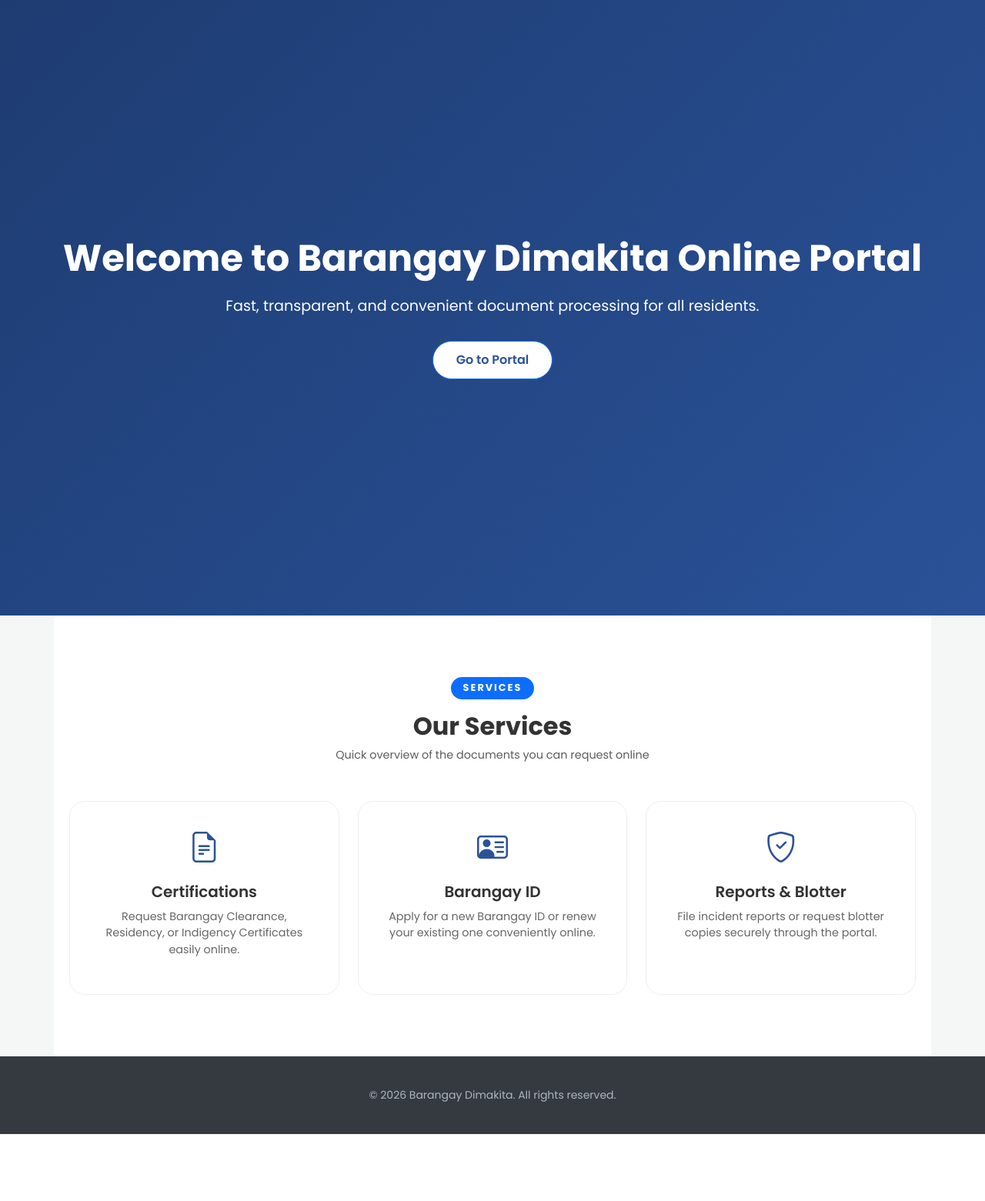
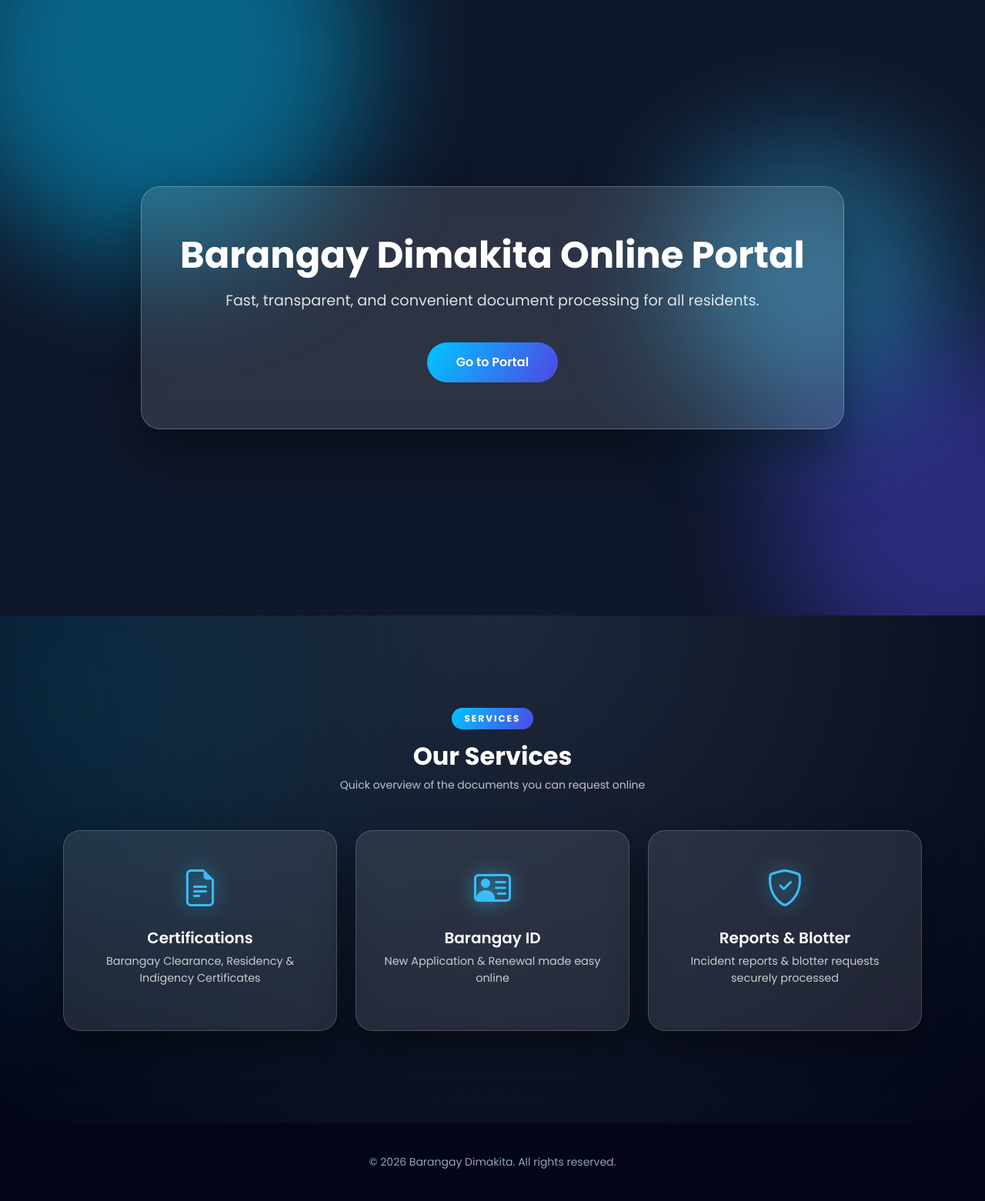
Before and after one commit to Ezekielsy/BARANGAY-DIMAKITA-CITY-WITH-BACKEND-, a PHP site: page /landingpage.php in a window 1280 px wide. Shown: the whole page at 77% size. Before the commit the page ends 1474 px from the top, so only its background shows below. Run offline with PHP 8.4, Linux system fonts and the light colour scheme.

Commit message:
Add files via upload

```diff
--- a/barangay_system/landingpage.php
+++ b/barangay_system/landingpage.php
@@ -4,181 +4,312 @@
 <meta charset="UTF-8">
 <meta name="viewport" content="width=device-width, initial-scale=1.0">
 <title>Welcome to Brgy Dimakita Online Portal</title>
-  <!-- Bootstrap 5 CSS -->
+
 <link href="https://cdn.jsdelivr.net/npm/bootstrap@5.3.2/dist/css/bootstrap.min.css" rel="stylesheet">
-  <!-- Bootstrap Icons -->
 <link rel="stylesheet" href="https://cdn.jsdelivr.net/npm/bootstrap-icons@1.11.1/font/bootstrap-icons.css">
-  <!-- Google Fonts -->
 <link href="https://fonts.googleapis.com/css2?family=Poppins:wght@300;400;600;700&display=swap" rel="stylesheet">
 
 <style>
-    /* ROOT COLORS */
-    :root {
-      --primary-color: #2a5298;
-      --secondary-color: #1e3c72;
-      --accent-color: #00c6ff;
+:root{
+  --primary:#2a5298;
+  --secondary:#1e3c72;
+  --accent:#00c6ff;
 }
 
-    body {
-      font-family: 'Poppins', sans-serif;
-      margin: 0;
-      padding: 0;
-      background-color: #f4f7f6;
-      color: #333;
-      overflow-x: hidden;
+body{
+  font-family:'Poppins',sans-serif;
+  background:#0f172a;
+  overflow-x:hidden;
+  color:#fff;
 }
 
-    /* HERO SECTION */
-    .hero {
-      height: 100vh;
-      display: flex;
-      align-items: center;
-      justify-content: center;
-      text-align: center;
-      background: linear-gradient(135deg, var(--secondary-color), var(--primary-color));
-      color: white;
-      padding: 0 20px;
+/* ===== HERO ===== */
+.hero{
+  height:100vh;
+  display:flex;
+  align-items:center;
+  justify-content:center;
+  position:relative;
+  overflow:hidden;
 }
 
-    .hero h1 {
-      font-weight: 700;
-      font-size: 3rem;
-      margin-bottom: 20px;
+/* ===== ABSTRACT BLOBS ===== */
+.blob{
+  position:absolute;
+  border-radius:50%;
+  filter:blur(80px);
+  opacity:.45;
+  animation: floatBlob 14s infinite alternate;
 }
 
-    .hero p {
-      font-size: 1.2rem;
-      margin-bottom: 30px;
-      opacity: 0.85;
+.blob.one{
+  width:550px;
+  height:550px;
+  background:#00c6ff;
+  top:-150px;
+  left:-150px;
 }
 
-    .btn-primary {
-      background-color: white;
-      color: var(--primary-color);
-      padding: 12px 30px;
-      border-radius: 30px;
-      font-weight: 600;
-      transition: all 0.3s;
+.blob.two{
+  width:450px;
+  height:450px;
+  background:#4f46e5;
+  bottom:-150px;
+  right:-100px;
+  animation-duration:18s;
 }
 
-    .btn-primary:hover {
-      background-color: var(--accent-color);
-      color: white;
-      transform: translateY(-3px);
-      box-shadow: 0 5px 15px rgba(0,0,0,0.2);
+.blob.three{
+  width:350px;
+  height:350px;
+  background:#38bdf8;
+  top:30%;
+  right:10%;
+  animation-duration:22s;
 }
 
-    /* FADE-IN ANIMATION */
-    .fade-in {
-      opacity: 0;
-      transform: translateY(20px);
-      animation: fadeInUp 1s forwards;
-      animation-play-state: running;
+@keyframes floatBlob{
+  0%{transform:translate(0,0)}
+  50%{transform:translate(80px,-60px)}
+  100%{transform:translate(-60px,40px)}
 }
 
-    .fade-in.delay-1 { animation-delay: 0.3s; }
-    .fade-in.delay-2 { animation-delay: 0.6s; }
-    .fade-in.delay-3 { animation-delay: 0.9s; }
-
-    @keyframes fadeInUp {
-      to {
-        opacity: 1;
-        transform: translateY(0);
-      }
+/* ===== GLASS CARD ===== */
+.glass{
+  backdrop-filter: blur(18px);
+  -webkit-backdrop-filter: blur(18px);
+  background:rgba(255,255,255,.12);
+  border-radius:25px;
+  padding:60px 50px;
+  border:1px solid rgba(255,255,255,.25);
+  box-shadow:0 30px 60px rgba(0,0,0,.4);
+  text-align:center;
+  animation: popIn 1.2s ease forwards;
 }
 
-    /* SERVICES PREVIEW */
-    .services {
-      padding: 80px 20px;
-      background-color: #fff;
+@keyframes popIn{
+  from{opacity:0; transform:scale(.85) translateY(40px)}
+  to{opacity:1; transform:scale(1) translateY(0)}
 }
 
-    .service-card {
-      background: white;
-      border-radius: 20px;
-      padding: 30px;
-      text-align: center;
-      transition: transform 0.3s ease, box-shadow 0.3s ease;
-      height: 100%;
-      border: 1px solid #eee;
+.glass h1{
+  font-size:3rem;
+  font-weight:700;
 }
 
-    .service-card:hover {
-      transform: translateY(-10px);
-      box-shadow: 0 15px 30px rgba(0,0,0,0.08);
-      border-color: var(--accent-color);
+.glass p{
+  font-size:1.2rem;
+  opacity:.85;
 }
 
-    .icon-box { font-size: 2.5rem; color: var(--primary-color); margin-bottom: 15px; }
-    .services h5 { font-weight: 600; margin-bottom: 10px; }
-    .services p { font-size: 0.9rem; color: #666; }
-
-    /* FOOTER */
-    footer {
-      background: #343a40;
-      color: #adb5bd;
-      padding: 40px 0;
-      text-align: center;
+/* ===== BUTTON ===== */
+.btn-portal{
+  background:linear-gradient(120deg,#00c6ff,#4f46e5);
+  border:none;
+  padding:14px 38px;
+  border-radius:30px;
+  font-weight:600;
+  color:#fff;
+  position:relative;
+  overflow:hidden;
+  transition:.4s;
 }
 
+.btn-portal::after{
+  content:"";
+  position:absolute;
+  inset:0;
+  background:linear-gradient(120deg,transparent,rgba(255,255,255,.6),transparent);
+  transform:translateX(-100%);
+  transition:.6s;
+}
+
+.btn-portal:hover::after{
+  transform:translateX(100%);
+}
+
+.btn-portal:hover{
+  transform:translateY(-4px) scale(1.05);
+  box-shadow:0 15px 35px rgba(0,0,0,.4);
+}
+
+/* ===== SERVICES ===== */
+.services{
+  padding:120px 20px;
+  background:#f8fafc;
+  color:#111;
+}
+
+.service-card{
+  background:white;
+  border-radius:22px;
+  padding:35px;
+  text-align:center;
+  box-shadow:0 15px 30px rgba(0,0,0,.08);
+  transition:.5s;
+}
+
+.service-card:hover{
+  transform:translateY(-18px) rotateX(6deg);
+  box-shadow:0 30px 50px rgba(0,0,0,.15);
+}
+
+.icon-box{
+  font-size:3rem;
+  color:var(--primary);
+  margin-bottom:15px;
+}
+
+/* ===== FOOTER ===== */
+footer{
+  background:#020617;
+  color:#94a3b8;
+  padding:40px 0;
+}
+
+/* MOBILE */
 @media(max-width:768px){
-      .hero h1 { font-size: 2.2rem; }
-      .hero p { font-size: 1rem; }
+  .glass h1{font-size:2.2rem}
+  .glass p{font-size:1rem}
 }
+
+/* ===== DARK SERVICES ===== */
+.services-dark{
+  padding:120px 20px;
+  background:radial-gradient(circle at top, #1e293b, #020617);
+  position:relative;
+  overflow:hidden;
+}
+
+/* subtle background glow */
+.services-dark::before{
+  content:"";
+  position:absolute;
+  width:500px;
+  height:500px;
+  background:#00c6ff;
+  opacity:.15;
+  filter:blur(140px);
+  top:-150px;
+  left:-150px;
+}
+
+.glow-badge{
+  background:linear-gradient(120deg,#00c6ff,#4f46e5);
+  letter-spacing:2px;
+  font-size:.75rem;
+}
+
+/* glass cards */
+.service-glass{
+  background:rgba(255,255,255,.1);
+  backdrop-filter:blur(14px);
+  -webkit-backdrop-filter:blur(14px);
+  border-radius:22px;
+  padding:40px 30px;
+  text-align:center;
+  color:#fff;
+  border:1px solid rgba(255,255,255,.18);
+  box-shadow:0 25px 50px rgba(0,0,0,.45);
+  transition:.6s;
+}
+
+.service-glass h5{
+  font-weight:600;
+  margin-top:15px;
+}
+
+.service-glass p{
+  font-size:.9rem;
+  opacity:.75;
+}
+
+/* icon glow */
+.icon-glow{
+  font-size:3rem;
+  color:#38bdf8;
+  text-shadow:0 0 25px rgba(56,189,248,.8);
+}
+
+/* hover effect */
+.service-glass:hover{
+  transform:translateY(-20px) scale(1.03);
+  box-shadow:0 40px 80px rgba(0,0,0,.6);
+  border-color:#38bdf8;
+}
+
 
 </style>
 </head>
+
 <body>
 
+<!-- HERO -->
+<section class="hero">
 
-  <!-- HERO SECTION -->
-  <section class="hero">
-    <div>
-      <h1 class="fade-in delay-1">Welcome to Barangay Dimakita Online Portal</h1>
-      <p class="fade-in delay-2">Fast, transparent, and convenient document processing for all residents.</p>
-      <a href="index.php" class="btn btn-primary fade-in delay-3">Go to Portal</a>
+  <!-- BLOBS -->
+  <div class="blob one"></div>
+  <div class="blob two"></div>
+  <div class="blob three"></div>
+
+  <!-- GLASS CONTENT -->
+  <div class="glass">
+    <h1>Barangay Dimakita Online Portal</h1>
+    <p class="mt-3">Fast, transparent, and convenient document processing for all residents.</p>
+    <a href="index.php" class="btn btn-portal mt-4">Go to Portal</a>
+  </div>
+
+</section>
+
+<!-- SERVICES -->
+<section class="services-dark">
+  <div class="container">
+
+    <div class="text-center mb-5">
+      <span class="badge glow-badge mb-3 px-3 py-2 rounded-pill text-uppercase">
+        Services
+      </span>
+      <h2 class="fw-bold text-white">Our Services</h2>
+      <p class="text-light opacity-75 small">
+        Quick overview of the documents you can request online
+      </p>
+    </div>
+
+    <div class="row g-4">
+      <div class="col-md-4">
+        <div class="service-glass">
+          <div class="icon-glow"><i class="bi bi-file-earmark-text"></i></div>
+          <h5>Certifications</h5>
+          <p>Barangay Clearance, Residency & Indigency Certificates</p>
+        </div>
+      </div>
+
+      <div class="col-md-4">
+        <div class="service-glass">
+          <div class="icon-glow"><i class="bi bi-person-vcard"></i></div>
+          <h5>Barangay ID</h5>
+          <p>New Application & Renewal made easy online</p>
+        </div>
+      </div>
+
+      <div class="col-md-4">
+        <div class="service-glass">
+          <div class="icon-glow"><i class="bi bi-shield-check"></i></div>
+          <h5>Reports & Blotter</h5>
+          <p>Incident reports & blotter requests securely processed</p>
+        </div>
+      </div>
+    </div>
+
   </div>
 </section>
 
-  <!-- SERVICES PREVIEW -->
-  <section class="services container">
-    <div class="text-center mb-5 fade-in delay-1">
-      <span class="badge bg-primary mb-3 px-3 py-2 rounded-pill text-uppercase" style="letter-spacing:2px; font-size:0.8rem;">Services</span>
-      <h2 class="fw-bold">Our Services</h2>
-      <p class="text-muted small">Quick overview of the documents you can request online</p>
-    </div>
-
-    <div class="row g-4">
-      <div class="col-md-4 fade-in delay-2">
-        <div class="service-card">
-          <div class="icon-box"><i class="bi bi-file-earmark-text"></i></div>
-          <h5>Certifications</h5>
-          <p>Request Barangay Clearance, Residency, or Indigency Certificates easily online.</p>
-        </div>
-      </div>
-      <div class="col-md-4 fade-in delay-3">
-        <div class="service-card">
-          <div class="icon-box"><i class="bi bi-person-vcard"></i></div>
-          <h5>Barangay ID</h5>
-          <p>Apply for a new Barangay ID or renew your existing one conveniently online.</p>
-        </div>
-      </div>
-      <div class="col-md-4 fade-in delay-3">
-        <div class="service-card">
-          <div class="icon-box"><i class="bi bi-shield-check"></i></div>
-          <h5>Reports & Blotter</h5>
-          <p>File incident reports or request blotter copies securely through the portal.</p>
-        </div>
-      </div>
-    </div>
-  </section>
 
 <!-- FOOTER -->
-  <footer>
+<footer class="text-center">
   <p class="mb-0 small">&copy; <?php echo date("Y"); ?> Barangay Dimakita. All rights reserved.</p>
 </footer>
 
-  <!-- BOOTSTRAP JS -->
 <script src="https://cdn.jsdelivr.net/npm/bootstrap@5.3.2/dist/js/bootstrap.bundle.min.js"></script>
 
 </body>
```
Also changed, not shown: barangay_system/index.php (+14 -1 lines), barangay_system/uploads/id_697d8567057c3.jpg (added), barangay_system/uploads/id_697d8759bbb73.jpg (added), barangay_system/uploads/id_697d891f404f5.jpg (added), barangay_system/uploads/id_697d8d22b98a6.jpg (added). Lines whose indentation alone changed are shown as unchanged.
